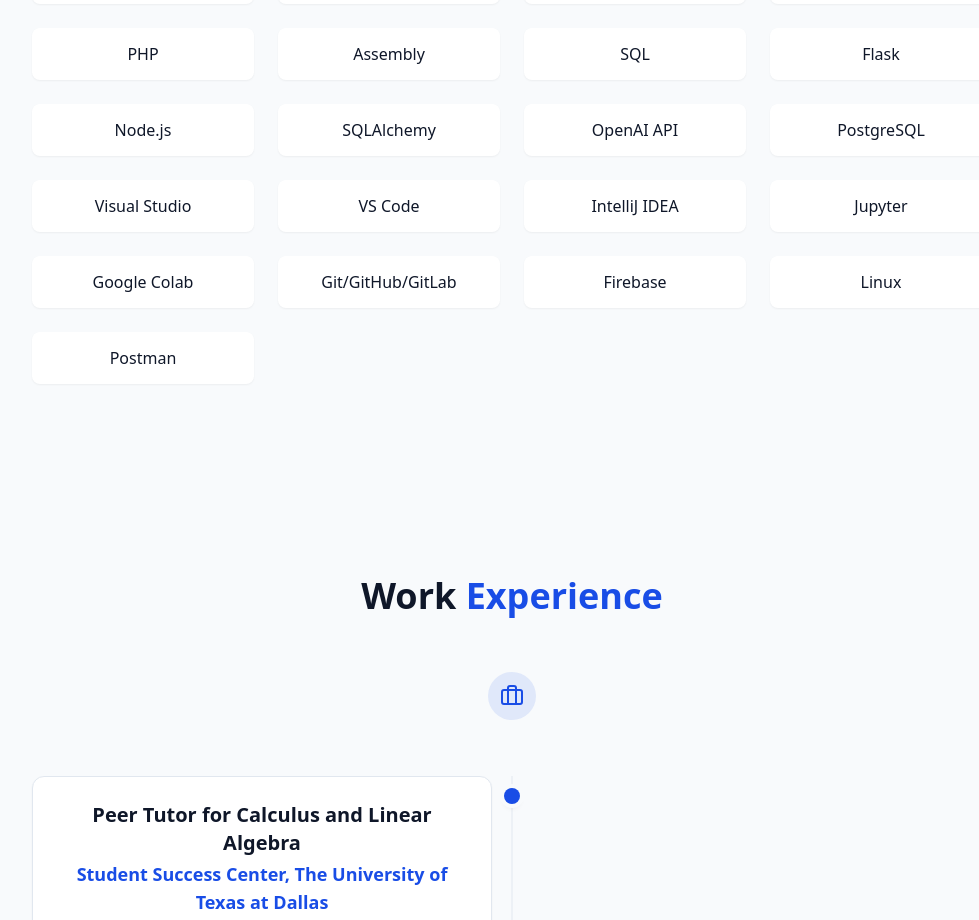
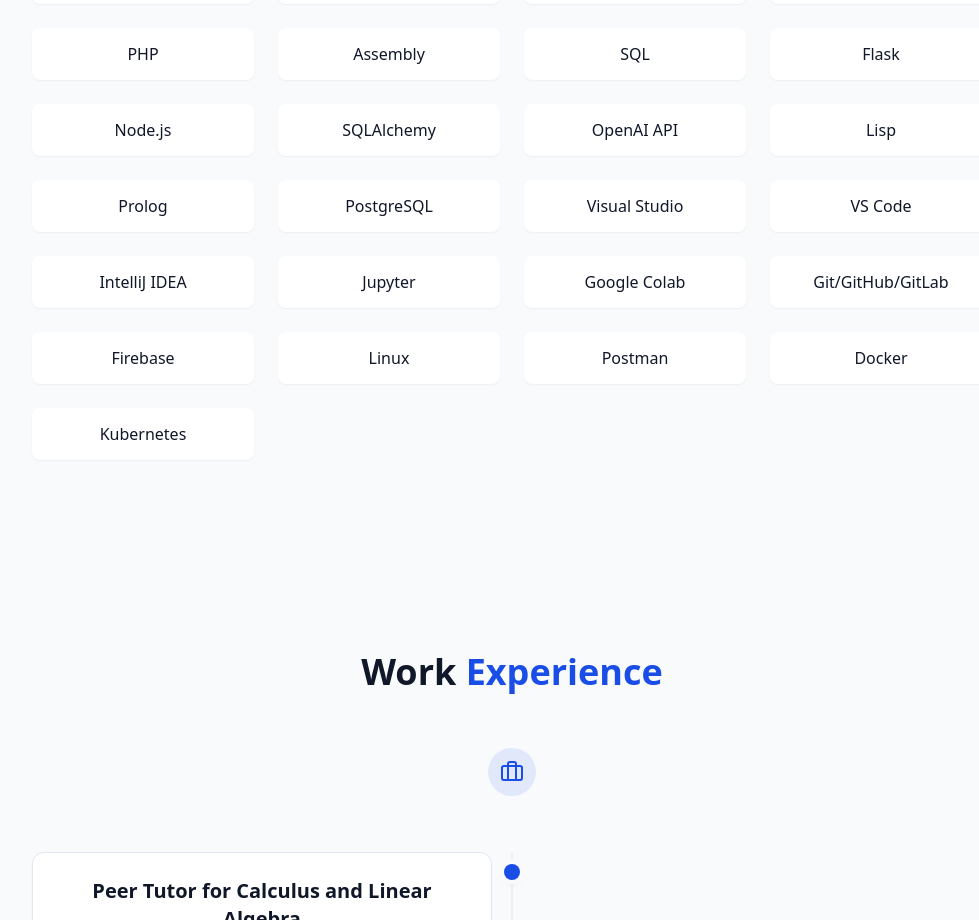
Before and after one commit to seeyannewaz/Portfolio, a React (Vite) app: page / in a window 1280 px wide. Shown: the part 2940-3860 px from the top of the page, without its empty margins (128-1107 px from the left). Built offline with nearby package versions, Linux system fonts and the light colour scheme.

Commit message:
Added Skills

```diff
--- a/src/components/SkillsSection.jsx
+++ b/src/components/SkillsSection.jsx
@@ -28,6 +28,8 @@ const skills = [
   { name: "Node.js", category: "backend" },
   { name: "SQLAlchemy", category: "backend" },
   { name: "OpenAI API", category: "backend" },
+  { name: "Lisp", category: "backend" },
+  { name: "Prolog", category: "backend" },
 
   // Tools
    { name: "PostgreSQL", category: "tools" },
@@ -40,6 +42,8 @@ const skills = [
   { name: "Firebase", category: "tools" },
   { name: "Linux", category: "tools" },
   { name: "Postman", category: "tools" },
+  { name: "Docker", category: "tools" },
+  { name: "Kubernetes", category: "tools" },
 ];
 
 const categories = ["all", "frontend", "backend", "tools"];
```
